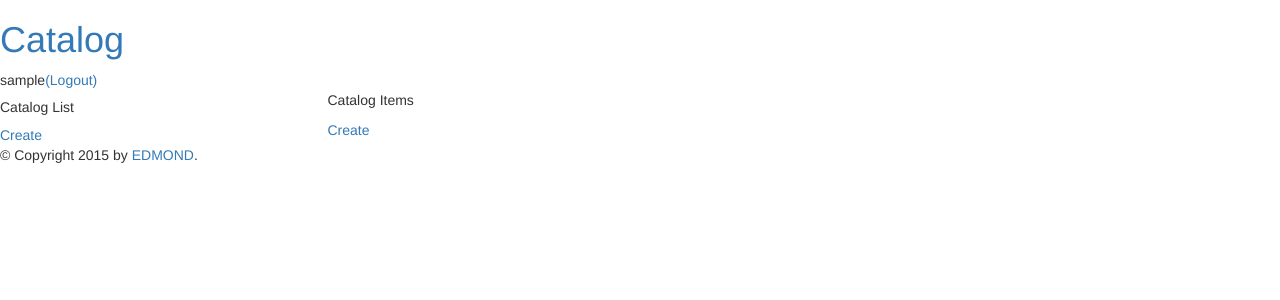
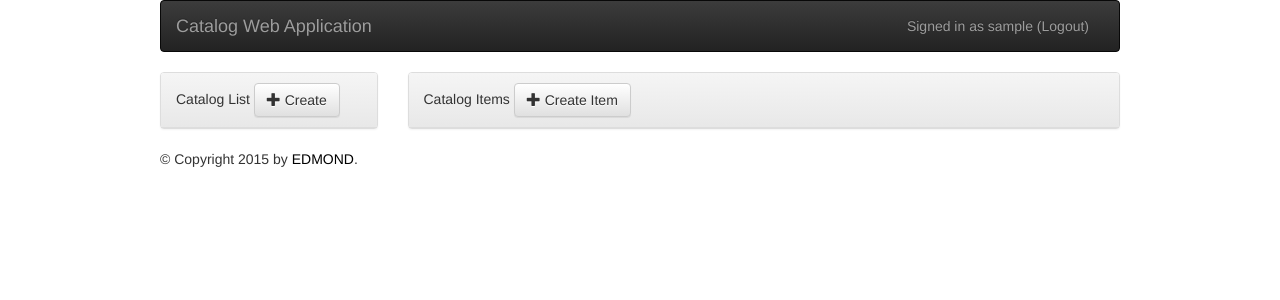
Before and after one commit to edmondliang/udacity_catalog, a Flask app: page / in a window 1280 px wide. Shown: the top 300 px of the page. Run offline with Flask 2, Linux system fonts and the light colour scheme; the visitor is signed in with stand-in values (Sample User, id 1); data that the repository does not hold is empty; parts of the project's set-up code (start-up, migrations or seed data) failed here and were passed over; some libraries are stand-ins or nearby versions.

Commit message:
style: updated templates

```diff
--- a/app/static/style.css
+++ b/app/static/style.css
@@ -1,5 +1,31 @@
 
+h1, .h1,
+h2, .h2,
+h3, .h3,
+h4, .h4,
+h5, .h5,
+h6, .h6 {
+  margin-top: 0;
+  font-family: "Helvetica Neue", Helvetica, Arial, sans-serif;
+  font-weight: normal;
+  color: #333;
+}
 
-.container {
-	width: 970px;
+a{
+	color:black;
 }
+
+.container-fixed {
+  margin: 0 auto;
+  max-width: 960px;
+}
+
+.highlight{
+	color:gray;
+	font-weight: bold;
+}
+
+#header{
+	/*background-color: #4477cc;*/
+
+}
--- a/app/templates/catalog/_left.html
+++ b/app/templates/catalog/_left.html
@@ -1,9 +1,12 @@
 {% import "macros/_html.html" as html %}
-<h5>Catalog List</h5>
-<ul>
+<div class="panel panel-default">
+<div class="panel-heading">Catalog List
+	<a href="{{url_for('catalog.create')}}" class="btn btn-default"><span class="glyphicon glyphicon-plus" aria-hidden="true"></span> Create</a>
+</div>
+<ul class="nav nav-sidebar">
+
 {% for item in catalog %}
 	<li>{{ html.link(item.name,url_for('catalog.detail',catalog=item.name)  ) }}</li>
 {% endfor%}
 </ul>
-
-{{ html.link('Create',url_for('catalog.create')) }}
+</div>
--- a/app/templates/catalog/_right.html
+++ b/app/templates/catalog/_right.html
@@ -1,15 +1,21 @@
 {% import "macros/_html.html" as html %}
-<span>{{ catalog_name }}</span>
+<div class=" panel panel-default">
+
+<div class="panel-heading">
+	{{ catalog_name }}
+	<a href="{{url_for('catalog.item_create')}}" class="btn btn-default"><span class="glyphicon glyphicon-plus" aria-hidden="true"></span> Create Item</a>
+</div>
 
 {% if not is_main %}
 	{{ html.link("Edit",url_for('catalog.edit',catalog=catalog_name)  ) }}
 	{{ html.link("Delete",url_for('catalog.delete',catalog=catalog_name)) }}
-
 {% endif %}
-<ul>
+<ul class="nav nav-sidebar">
 {% for item in items %}
 	<li>{{ html.link(item.name,url_for('catalog.item_detail',catalog=item.catalog_name,item=item.name)  ) }}</li>
 {% endfor%}
 </ul>
 
-{{ html.link("Create",url_for('catalog.item_create')  ) }}
+
+
+</div>
--- a/app/templates/layout/_base.html
+++ b/app/templates/layout/_base.html
@@ -18,25 +18,57 @@
 </head>
 <body>
 
-    <div id="header" class="containter">
+    <div id="header">
         {% block header %}
-            <h1>{{ html.link("Catalog",url_for("catalog.index")) }}</h1>
+        <div class="containter container-fixed">
+            <nav class="navbar navbar-inverse">
+              <div class="container-fluid">
+                <!-- Brand and toggle get grouped for better mobile display -->
+                <div class="navbar-header">
+                  <button type="button" class="navbar-toggle collapsed" data-toggle="collapse" data-target="#bs-example-navbar-collapse-1" aria-expanded="false">
+                    <span class="sr-only">Toggle navigation</span>
+                    <span class="icon-bar"></span>
+                    <span class="icon-bar"></span>
+                    <span class="icon-bar"></span>
+                  </button>
+                  {{ html.link("Catalog Web Application",url_for("catalog.index"),'navbar-brand') }}
+
+                </div>
+
+                <!-- Collect the nav links, forms, and other content for toggling -->
+                <div class="collapse navbar-collapse" id="bs-example-navbar-collapse-1">
+                  <ul class="nav navbar-nav navbar-right">
+                    <li>
                         {% if session['username'] %}
-                {{ session['username']}}<a href="{{ url_for('auth.logout') }}">(Logout)</a>
+                            <a href="{{ url_for('auth.logout') }}">Signed in as {{ session['username']}} (Logout)</a>
                         {% else %}
                             <a href="{{ url_for('auth.login') }}">Login</a>
                         {% endif %}
+                    </li>
+
+                  </ul>
+                </div><!-- /.navbar-collapse -->
+              </div><!-- /.container-fluid -->
+            </nav>
+
             {% endblock %}
         </div>
-    <div id="content" class="containter">
+    </div>
+    <div id="content" >
+        <div class="containter container-fixed">
+
             {% block content %}
-            content
+
             {% endblock %}
         </div>
-    <div id="footer" class="containter">
+    </div>
+    <div id="footer" >
+        <div class="containter container-fixed">
             {% block footer %}
             &copy; Copyright 2015 by {{ html.link("EDMOND",url_for("catalog.index")) }}.
             {% endblock %}
+        </div>
+
     </div>
 </body>
 
--- a/app/templates/macros/_html.html
+++ b/app/templates/macros/_html.html
@@ -1,4 +1,4 @@
-{% macro link(name, link='', class='') %}
+ {% macro link(name, link='', class='') %}
 	<a href="{{ link }}" class="{{ class }}">{{ name }}</a>
 {%- endmacro %}
 
```
Also changed, not shown: app/templates/catalog/catalog_create.html (+18 -5 lines), app/templates/catalog/catalog_delete.html (+5 -3 lines), app/templates/catalog/catalog_edit.html (+20 -5 lines), app/templates/catalog/item.html (+5 -11 lines), app/templates/catalog/item_create.html (+35 -8 lines), app/templates/catalog/item_delete.html (+4 -3 lines), app/templates/catalog/item_edit.html (+35 -8 lines), app/templates/catalog/list.html (+16 -11 lines). Lines whose indentation alone changed are shown as unchanged.
